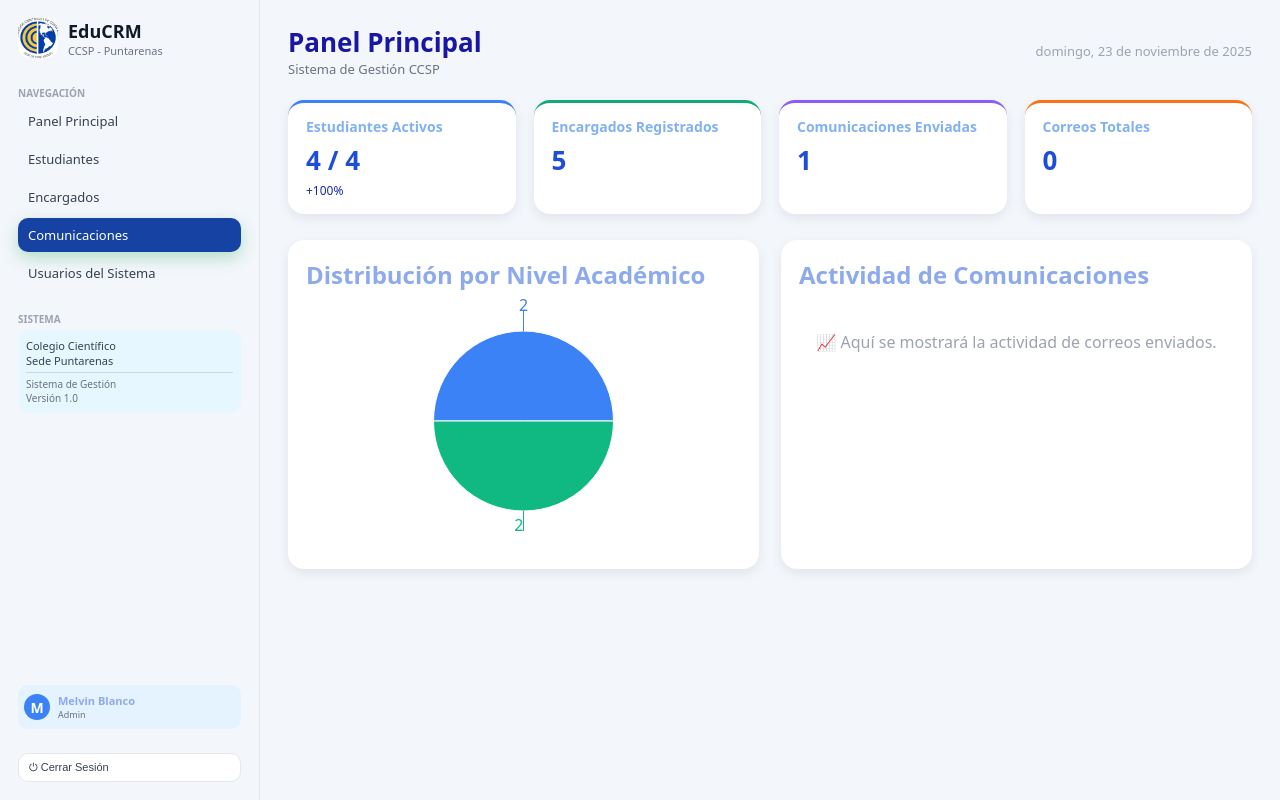
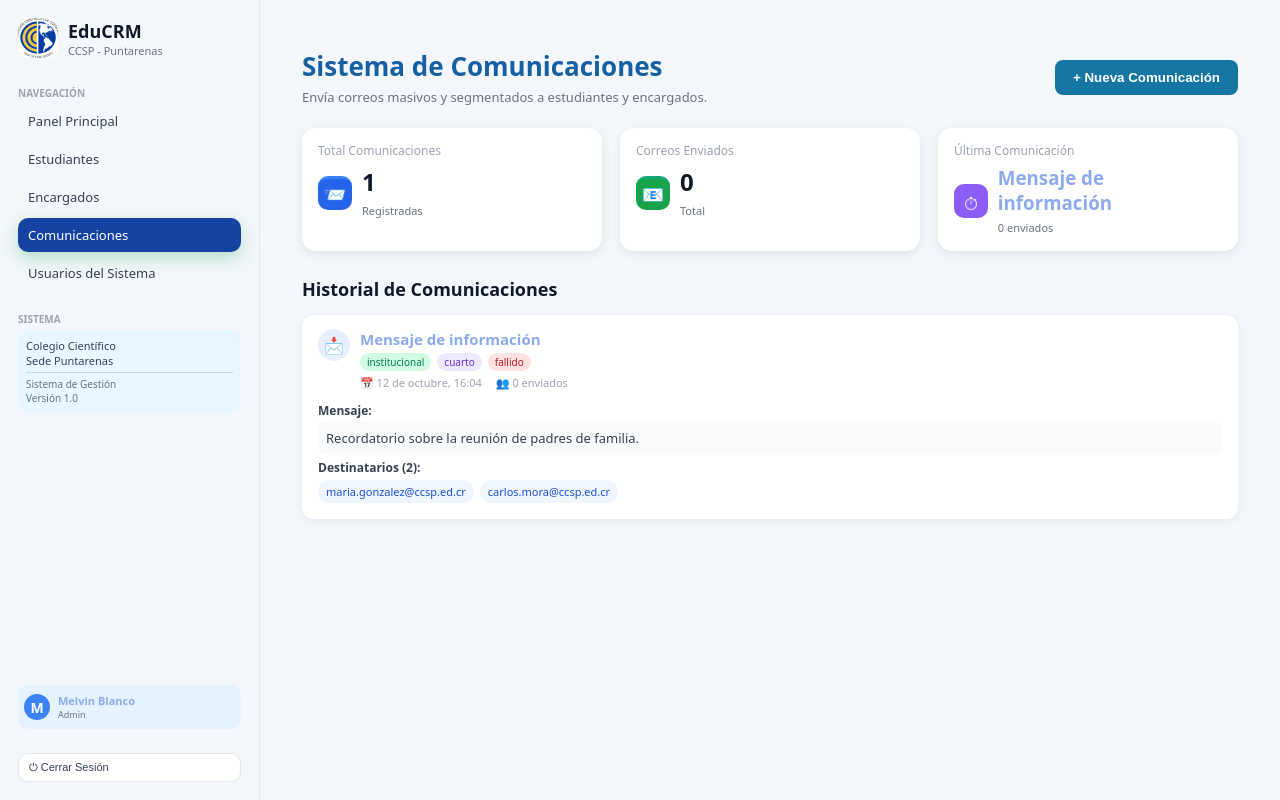
Before and after one commit to melvinpro1/educrm, a React (Create React App) app: page / in a window 1280 px wide. Both pictures are taken after a click on the item "Comunicaciones". Built offline with nearby package versions, Linux system fonts and the light colour scheme.

Commit message:
Se agrego la vista comunicacion

```diff
--- a/src/App.js
+++ b/src/App.js
@@ -4,6 +4,7 @@ import Home from "./paginas/Home";
 import "./index.css"; // si aquí tienes estilos globales
 import VistaEstudiante from "./paginas/VistaEstudiante.jsx";
 import VistaEncargados from "./paginas/VistaEncargado.jsx";
+import VistaComunicacion from "./paginas/VistaComunicacion.jsx";
 
 function App() {
   // Estado global simple para saber qué vista mostrar
@@ -16,22 +17,21 @@ function App() {
         return <Home />;
       case "estudiantes":
         return <VistaEstudiante/>;
-         case "encargados":
+      case "encargados":
         return <VistaEncargados/>;
+      case "comunicaciones":
+        return <VistaComunicacion/>;
       default:
         return <Home />; // por si acaso
     }
   };
 
-  return (
+   return (
     <div className="layout-principal">
-      {/* Sidebar recibe la vista actual y la función para cambiarla */}
       <Sidebar
         vistaActiva={vistaActiva}
-        onCambiarVista={(nuevaVista) => setVistaActiva(nuevaVista)}
+        onCambiarVista={setVistaActiva}
       />
-
-      {/* Contenido dinámico */}
       <main className="contenido-principal">{renderContenido()}</main>
     </div>
   );
--- a/src/componentes/siderbar/Siderbar.css
+++ b/src/componentes/siderbar/Siderbar.css
@@ -8,8 +8,16 @@
   flex-direction: column;
   gap: 18px;
   border-right: 1px solid #e5e7eb;
-  min-height: 100vh;
+
+  position: fixed;      /* 👈 Fijo en la pantalla */
+  top: 0;
+  left: 0;
+  bottom: 0;
+
+  overflow-y: auto;     /* Si el menú crece, solo él hace scroll interno */
+  z-index: 10;
 }
+
 
 /* Encabezado */
 
--- a/src/index.css
+++ b/src/index.css
@@ -197,13 +197,19 @@ body {
 .enlace-autenticacion:hover {
   text-decoration: underline;
 }
+/* Contenedor general */
 .layout-principal {
   display: flex;
   min-height: 100vh;
-  background-color: #f3f6fb;
 }
 
+/* Zona derecha que sí hace scroll */
 .contenido-principal {
-  flex: 1;
-  overflow-y: auto;
+  margin-left: 260px;   /* 👈 mismo ancho del sidebar fijo */
+  padding: 24px 32px;
+  width: calc(100% - 260px);
+
+  height: 100vh;
+  overflow-y: auto;     /* 👈 aquí vive el scroll */
+  background: #f3f6fb;
 }
--- /dev/null
+++ b/src/paginas/VistaComunicacion.jsx
@@ -0,0 +1,157 @@
+// 📁 src/paginas/Comunicaciones.jsx
+// Vista principal del Sistema de Comunicaciones.
+// Muestra estadísticas y un historial de comunicaciones registradas.
+
+import React, { useState } from "react";
+import "../recursos/estilos/VistaComunicacion.css";
+
+// Datos de ejemplo (luego se reemplaza con datos desde backend)
+const comunicacionesIniciales = [
+  {
+    id: 1,
+    asunto: "Mensaje de información",
+    tipo: "institucional",
+    segmento: "cuarto",
+    estado: "fallido", // enviado | pendiente | fallido
+    fecha: "12 de octubre, 16:04",
+    enviados: 0,
+    mensaje: "Recordatorio sobre la reunión de padres de familia.",
+    destinatarios: [
+      "maria.gonzalez@ccsp.ed.cr",
+      "carlos.mora@ccsp.ed.cr",
+    ],
+  },
+];
+
+function Comunicaciones() {
+  const [comunicaciones] = useState(comunicacionesIniciales);
+  const totalComunicaciones = comunicaciones.length;
+  const totalEnviados = comunicaciones.reduce(
+    (acc, c) => acc + c.enviados,
+    0
+  );
+  const ultima = comunicaciones[0] || null;
+
+  return (
+    <div className="comms">
+      {/* Encabezado */}
+      <div className="comms-header">
+        <div>
+          <h1>Sistema de Comunicaciones</h1>
+          <p>
+            Envía correos masivos y segmentados a estudiantes y encargados.
+          </p>
+        </div>
+        <button className="btn-nueva-comunicacion">
+          + Nueva Comunicación
+        </button>
+      </div>
+
+      {/* Resumen superior */}
+      <div className="comms-resumen">
+        <div className="comms-card">
+          <p className="comms-card-titulo">Total Comunicaciones</p>
+          <div className="comms-card-body">
+            <div className="comms-icono azul">📨</div>
+            <div>
+              <h2>{totalComunicaciones}</h2>
+              <span>Registradas</span>
+            </div>
+          </div>
+        </div>
+
+        <div className="comms-card">
+          <p className="comms-card-titulo">Correos Enviados</p>
+          <div className="comms-card-body">
+            <div className="comms-icono verde">📧</div>
+            <div>
+              <h2>{totalEnviados}</h2>
+              <span>Total</span>
+            </div>
+          </div>
+        </div>
+
+        <div className="comms-card">
+          <p className="comms-card-titulo">Última Comunicación</p>
+          <div className="comms-card-body">
+            <div className="comms-icono morado">⏱</div>
+            <div>
+              <h3>{ultima ? ultima.asunto : "Sin registros"}</h3>
+              <span>
+                {ultima
+                  ? `${ultima.enviados} enviados`
+                  : "Aún no hay comunicaciones"}
+              </span>
+            </div>
+          </div>
+        </div>
+      </div>
+
+      {/* Historial */}
+      <section className="comms-historial">
+        <h2>Historial de Comunicaciones</h2>
+
+        {comunicaciones.map((com) => (
+          <div key={com.id} className="comms-item">
+            <div className="comms-item-header">
+              <div className="comms-item-icon">📩</div>
+              <div className="comms-item-info">
+                <h3>{com.asunto}</h3>
+
+                <div className="comms-tags">
+                  <span className="tag tipo">
+                    {com.tipo}
+                  </span>
+                  <span className="tag segmento">
+                    {com.segmento}
+                  </span>
+                  <span
+                    className={
+                      "tag estado " +
+                      (com.estado === "enviado"
+                        ? "ok"
+                        : com.estado === "pendiente"
+                        ? "pendiente"
+                        : "error")
+                    }
+                  >
+                    {com.estado}
+                  </span>
+                </div>
+
+                <div className="comms-meta">
+                  <span>📅 {com.fecha}</span>
+                  <span>👥 {com.enviados} enviados</span>
+                </div>
+              </div>
+            </div>
+
+            <div className="comms-item-body">
+              <p className="comms-label">Mensaje:</p>
+              <p className="comms-mensaje">{com.mensaje}</p>
+
+              <p className="comms-label">
+                Destinatarios ({com.destinatarios.length}):
+              </p>
+              <div className="comms-destinatarios">
+                {com.destinatarios.map((d, i) => (
+                  <span key={i} className="chip">
+                    {d}
+                  </span>
+                ))}
+              </div>
+            </div>
+          </div>
+        ))}
+
+        {comunicaciones.length === 0 && (
+          <p className="comms-vacio">
+            Aún no hay comunicaciones registradas.
+          </p>
+        )}
+      </section>
+    </div>
+  );
+}
+
+export default Comunicaciones;
--- a/src/paginas/VistaEncargado.jsx
+++ b/src/paginas/VistaEncargado.jsx
@@ -32,17 +32,7 @@ const datosIniciales = [
     nombre: "Diego Sánchez Porras",
     correo: "diego.sanchez@ccsp.ed.cr",
     telefono: "7298-3311",
-  },
-  {
-    nombre: "Isabella Pérez Chavarría",
-    correo: "isabella.perez@ccsp.ed.cr",
-    telefono: "8884-2309",
-  },
-  {
-    nombre: "Felipe Campos Aguilar",
-    correo: "felipe.campos@ccsp.ed.cr",
-    telefono: "7116-9832",
-  },
+  }
 ];
 
 //se debe cambiar los datos de ejemplo por datos reales del backend
--- /dev/null
+++ b/src/recursos/estilos/VistaComunicacion.css
@@ -0,0 +1,216 @@
+.comms {
+  padding: 24px 10px 32px;
+}
+
+/* Encabezado */
+.comms-header {
+  display: flex;
+  justify-content: space-between;
+  align-items: center;
+  margin-bottom: 22px;
+}
+
+.comms-header h1 {
+  font-size: 26px;
+  color: #165fa3;
+  margin: 0;
+}
+
+.comms-header p {
+  font-size: 13px;
+  color: #6b7280;
+  margin: 4px 0 0;
+}
+
+.btn-nueva-comunicacion {
+  background-color: #1676a3;
+  color: #fff;
+  border: none;
+  padding: 10px 18px;
+  border-radius: 8px;
+  font-weight: 600;
+  cursor: pointer;
+  transition: 0.2s;
+}
+
+.btn-nueva-comunicacion:hover {
+  background-color: #415ae6;
+}
+
+/* Cards resumen */
+.comms-resumen {
+  display: grid;
+  grid-template-columns: repeat(auto-fit, minmax(220px, 1fr));
+  gap: 18px;
+  margin-bottom: 26px;
+}
+
+.comms-card {
+  background: #fff;
+  padding: 14px 16px;
+  border-radius: 14px;
+  box-shadow: 0 3px 10px rgba(15, 23, 42, 0.08);
+}
+
+.comms-card-titulo {
+  font-size: 12px;
+  color: #9ca3af;
+  margin: 0 0 6px;
+}
+
+.comms-card-body {
+  display: flex;
+  align-items: center;
+  gap: 10px;
+}
+
+.comms-card-body h2 {
+  margin: 0;
+  font-size: 24px;
+  color: #111827;
+}
+
+.comms-card-body span {
+  font-size: 11px;
+  color: #6b7280;
+}
+
+.comms-icono {
+  width: 34px;
+  height: 34px;
+  border-radius: 10px;
+  display: flex;
+  align-items: center;
+  justify-content: center;
+  font-size: 18px;
+  color: #fff;
+}
+
+.comms-icono.azul {
+  background-color: #2563eb;
+}
+.comms-icono.verde {
+  background-color: #16a34a;
+}
+.comms-icono.morado {
+  background-color: #8b5cf6;
+}
+
+/* Historial */
+.comms-historial h2 {
+  font-size: 18px;
+  margin-bottom: 14px;
+  color: #111827;
+}
+
+.comms-item {
+  background: #fff;
+  border-radius: 12px;
+  padding: 14px 16px 16px;
+  box-shadow: 0 2px 8px rgba(15, 23, 42, 0.06);
+  margin-bottom: 14px;
+}
+
+.comms-item-header {
+  display: flex;
+  gap: 10px;
+}
+
+.comms-item-icon {
+  width: 32px;
+  height: 32px;
+  border-radius: 999px;
+  background-color: #2563eb1c;
+  display: flex;
+  align-items: center;
+  justify-content: center;
+}
+
+.comms-item-info h3 {
+  margin: 0 0 4px;
+  font-size: 15px;
+}
+
+.comms-tags {
+  display: flex;
+  gap: 6px;
+  margin-bottom: 4px;
+}
+
+.tag {
+  font-size: 10px;
+  padding: 2px 7px;
+  border-radius: 999px;
+  background-color: #e5e7eb;
+  color: #374151;
+}
+
+.tag.tipo {
+  background-color: #d1fae5;
+  color: #047857;
+}
+
+.tag.segmento {
+  background-color: #ede9fe;
+  color: #6d28d9;
+}
+
+.tag.estado.ok {
+  background-color: #dcfce7;
+  color: #15803d;
+}
+
+.tag.estado.pendiente {
+  background-color: #fef9c3;
+  color: #92400e;
+}
+
+.tag.estado.error {
+  background-color: #fee2e2;
+  color: #b91c1c;
+}
+
+.comms-meta {
+  font-size: 11px;
+  color: #9ca3af;
+  display: flex;
+  gap: 14px;
+}
+
+.comms-item-body {
+  margin-top: 12px;
+  font-size: 13px;
+  color: #374151;
+}
+
+.comms-label {
+  font-weight: 600;
+  font-size: 12px;
+  margin: 4px 0 2px;
+}
+
+.comms-mensaje {
+  background-color: #f9fafb;
+  padding: 8px;
+  border-radius: 8px;
+}
+
+.comms-destinatarios {
+  display: flex;
+  flex-wrap: wrap;
+  gap: 6px;
+  margin-top: 4px;
+}
+
+.chip {
+  padding: 4px 8px;
+  border-radius: 999px;
+  background-color: #eff6ff;
+  font-size: 11px;
+  color: #1d4ed8;
+}
+
+.comms-vacio {
+  font-size: 13px;
+  color: #9ca3af;
+}
```
Also changed, not shown: 1 other file (tests, documents, lock files or other folders).
